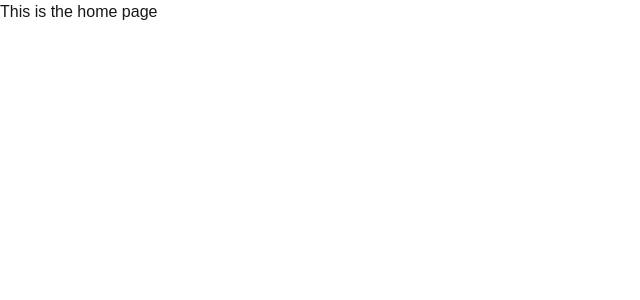
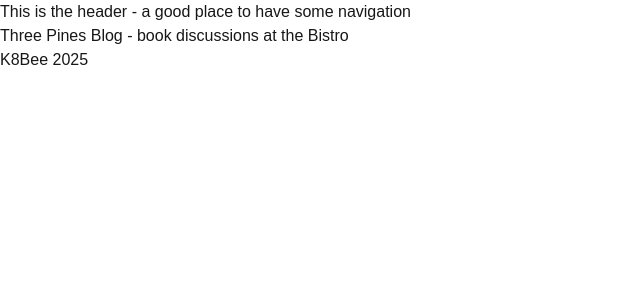
Before and after one commit to K8Bee/week-08-assignment, a Next.js app: page / in a window 1280 px wide. Shown: the top 300 px of the page, without its empty margins (0-640 px from the left). Built offline with nearby package versions, Linux system fonts and the light colour scheme.

Commit message:
feat: add header and footer comp's, add nav links and sorting feature for posts

```diff
--- a/src/app/layout.js
+++ b/src/app/layout.js
@@ -1,5 +1,11 @@
+//this is the blueprint, layout structure
+
 import { Geist, Geist_Mono } from "next/font/google";
+
 import "./globals.css";
+// import and add header here so it is added on every page (not home page as would just be in the home page then)
+import Header from "@/components/Header";
+import Footer from "@/components/Footer";
 
 const geistSans = Geist({
   variable: "--font-geist-sans",
@@ -19,10 +25,14 @@ export const metadata = {
 export default function RootLayout({ children }) {
   return (
     <html lang="en">
+      {/* whatever is written in the body here, is going to be the structure of the page i.e. having header above children here makes the header show above any children in any page*/}
       <body
         className={`${geistSans.variable} ${geistMono.variable} antialiased`}
       >
+        <Header />
+        {/* children is a placeholder and represents whatever is the content (everything in the return of each of the different page's function ) of any page - so don't need multiple children/ elements here, have folder system of pages in app folder instead*/}
         {children}
+        <Footer />
       </body>
     </html>
   );
--- a/src/app/page.js
+++ b/src/app/page.js
@@ -1,8 +1,11 @@
 //todo Homepage
+// static route - "/"
+
 export default function HomePage() {
   return (
     <>
-      <h1>This is the home page</h1>
+      {/* <h1>This is the home page</h1> */}
+      <h1>Three Pines Blog - book discussions at the Bistro</h1>
     </>
   );
 }
--- a/src/app/posts/[postId]/page.js
+++ b/src/app/posts/[postId]/page.js
@@ -1,10 +1,11 @@
-// Post Id Page - dynamic route
+// Post Id Page - dynamic route - "/posts/:postid"
 // creating dynamic route called post Id
 // where each individual post will be dynamically rendered
 //following same steps as static page but adding params here
 //querying the database: importing db, destructuring params object - has to be asynch as paramas are a promise
 
 import { db } from "@/utils/dbConnection";
+import Link from "next/link";
 
 export default async function PostIdPage({ params }) {
   // todo: get the data from the database for each individual post to render them dynamically
@@ -20,7 +21,10 @@ export default async function PostIdPage({ params }) {
   const postData = query.rows;
   return (
     <>
-      <h1>This is the individual post page</h1>
+      <h1>
+        {/* This is the individual post page for each book in the Three Pines book series, heading will be: Thoughts on then params for the book title so each page/post is a different book discussion */}
+        {`Thoughts on ${idParams}`}
+      </h1>
       {/* todo: render the individual post's info
   todo: set up a comments form - this could be a separate component if you need (welcome to change structure to whatever think that works here)
   todo: render a list of comments */}
@@ -29,6 +33,7 @@ export default async function PostIdPage({ params }) {
           <h2>Title: {blogpost.title}</h2>
           <p>Number: {blogpost.number}</p>
           <p>Year: {blogpost.year}</p>
+          <Link href={`/posts`}>Go back</Link>
         </div>
       ))}
     </>
--- a/src/app/posts/page.js
+++ b/src/app/posts/page.js
@@ -1,10 +1,11 @@
-// Posts Page - static route
+// Posts Page - static route "/posts"
 // list of posts will be rendered here
 //to query the database (already in the server so don't need to create get routes), have a query function/ method with sql query inside
 
 import { db } from "@/utils/dbConnection";
+import Link from "next/link";
 
-export default async function PostsPage() {
+export default async function PostsPage({ searchParams }) {
   //todo get the posts data form the database - query it
   //putting in a const as need to wrangle the data here
   const query = await db.query(`SELECT * FROM blogposts`);
@@ -12,14 +13,31 @@ export default async function PostsPage() {
   const postsData = query.rows;
 
   //todo create a sorting system
+  //use query strings, filter data, sort by e.g. alphabetically, stay in same location but sorting the data there, e.g. /posts becomes /posts?sort=asc or /posts?sort-desc
+  //sql query - order by asc and desc - get data already filtered
+  //searchParams is what React calls query strings - using searchParams keyword to access the value of searchParams by destructuring it, they're asynchronous
+  const queryString = await searchParams;
+  if (queryString.sort === "asc") {
+    postsData.sort((a, b) => {
+      return a.title.localeCompare(b.title);
+    });
+  } else if (queryString.sort === "desc") {
+    postsData.sort((a, b) => {
+      return b.title.localeCompare(a.title);
+    });
+  }
+
   return (
     <>
       <h1>This is the posts page</h1>
-      {/* todo: render a list of posts in here */}
+      <Link href={"/posts?sort=asc"}>Sort Asc</Link>
+      <Link href={"/posts?sort=desc"}>Sort Desc</Link>
+      <Link href={"/posts"}>Reset</Link>
+      {/* todo: render a list of posts in here - use map() */}
       {postsData.map((post) => (
-        //having div as need a key
+        //having div as need a key and link for navigation for UX
         <div key={post.id}>
-          <h1>{post.title}</h1>
+          <Link href={`/posts/${post.id}`}>{post.title}</Link>
         </div>
       ))}
     </>
--- /dev/null
+++ b/src/components/Footer.jsx
@@ -0,0 +1,9 @@
+// Footer component
+
+export default function Footer() {
+  return (
+    <>
+      <h6>K8Bee 2025</h6>
+    </>
+  );
+}
```
Also changed, not shown: 1 other file (tests, documents, lock files or other folders).
